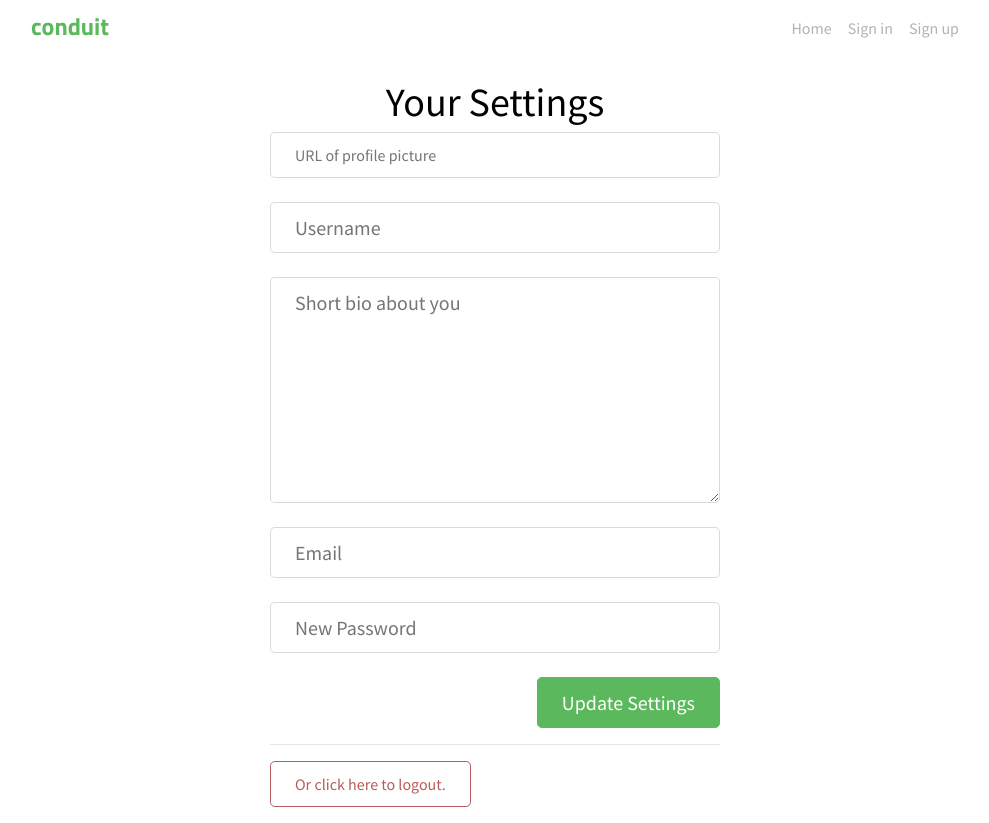
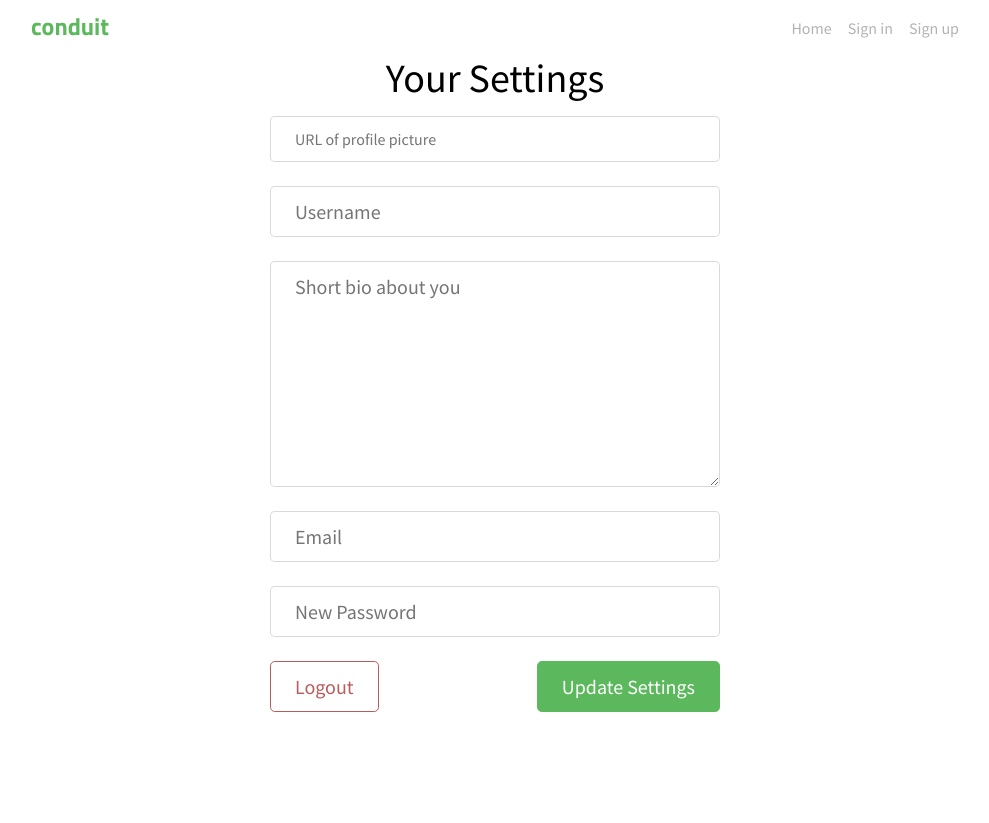
Before and after one commit to g5-freemen/blog, a React app: page /settings in a window 1280 px wide. Shown: the whole page, without its empty margins (145-1134 px from the left). After the commit the page ends 800 px from the top, so only its background shows below. Built offline with nearby package versions, Linux system fonts and the light colour scheme.

Commit message:
feat: change design of Settings page

```diff
--- a/src/commons/modules/Settings/Settings.module.css
+++ b/src/commons/modules/Settings/Settings.module.css
@@ -7,7 +7,7 @@
 }
 
 .title {
-  margin: 1.5rem auto 0.5rem;
+  margin: 0 auto 1rem;
   font-size: 2.5rem;
   font-weight: 500;
   line-height: 1.1;
@@ -38,3 +38,9 @@
   box-sizing: content-box;
   height: 0;
 }
+
+.row {
+  display: flex;
+  justify-content: space-between;
+  align-items: flex-end;
+}
--- a/src/commons/modules/Settings/Settings.tsx
+++ b/src/commons/modules/Settings/Settings.tsx
@@ -31,11 +31,14 @@ export default function Settings() {
   const [errors, setErrors] = useState(defaultErrors);
 
   const onSubmit = async (ev: React.FormEvent<HTMLFormElement>) => {
+    ev.preventDefault();
     const cookieToken = cookies.get('token');
-    ev.preventDefault();
     const obj: any = { ...formData };
     Object.keys(obj).forEach((key) => !obj[key] && delete obj[key]);
-    const { response, data } = await updateUser(obj, cookieToken);
+    const fetchData = await updateUser(obj, cookieToken);
+
+    if (typeof fetchData !== 'string') {
+      const { response, data } = fetchData;
       if (response.ok) {
         const { token, ...userdata } = data.user;
         toast('User has been successfully updated!', {
@@ -44,6 +47,9 @@ export default function Settings() {
         });
         cookies.set('token', token);
         dispatch(setUser(userdata));
+      }
+    } else {
+      toast(fetchData, { type: 'warning' });
     }
   };
 
@@ -104,19 +110,12 @@ export default function Settings() {
           value={formData.password}
         />
         <ErrorMsg>{errors.password}</ErrorMsg>
-        <div className={styles.right}>
+        <div className={styles.row}>
+          <Button type="button" red onClick={logOut}>
+            Logout
+          </Button>
           <Button type="submit">Update Settings</Button>
         </div>
-        <hr className={styles.hr} />
-        <Button
-          type="button"
-          red
-          small
-          onClick={logOut}
-          className={styles.left}
-        >
-          Or click here to logout.
-        </Button>
       </form>
     </div>
   );
```
Lines whose indentation alone changed are shown as unchanged.
